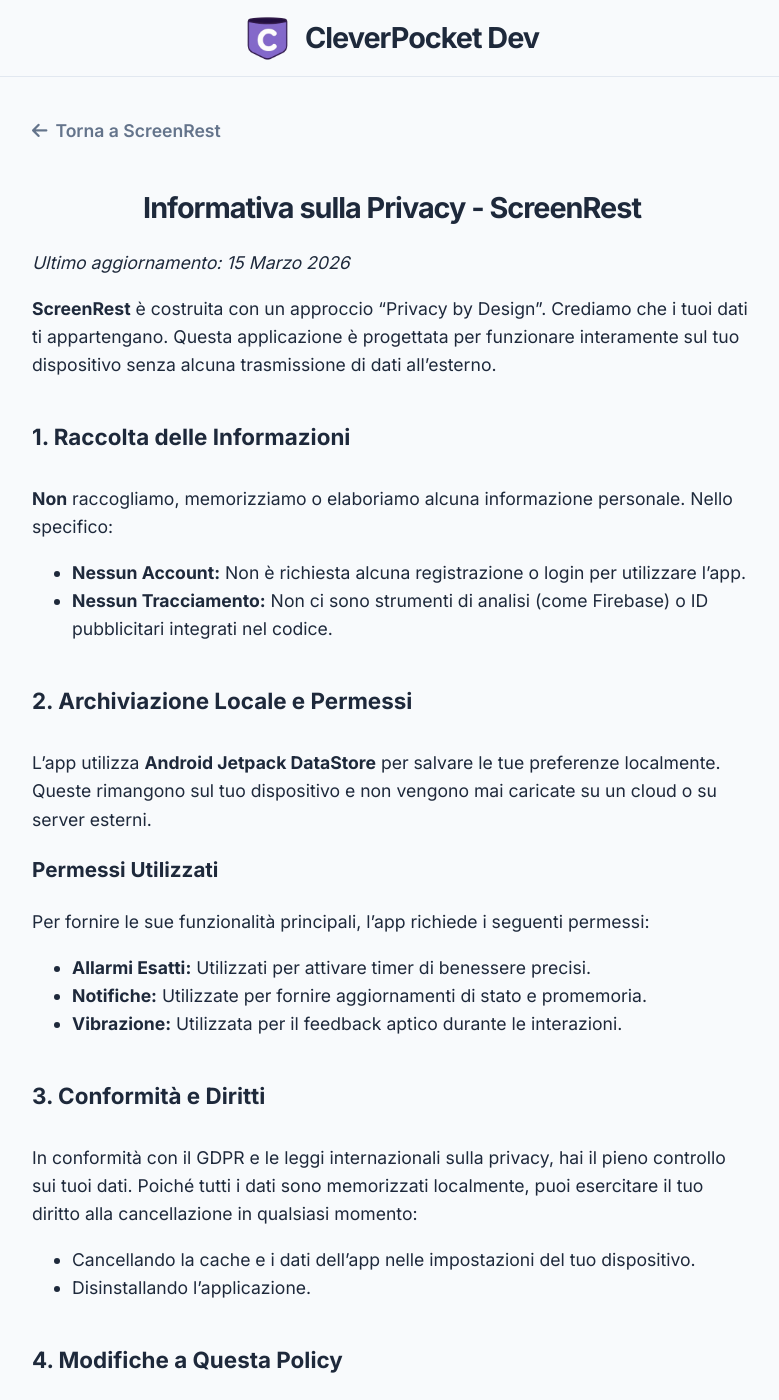
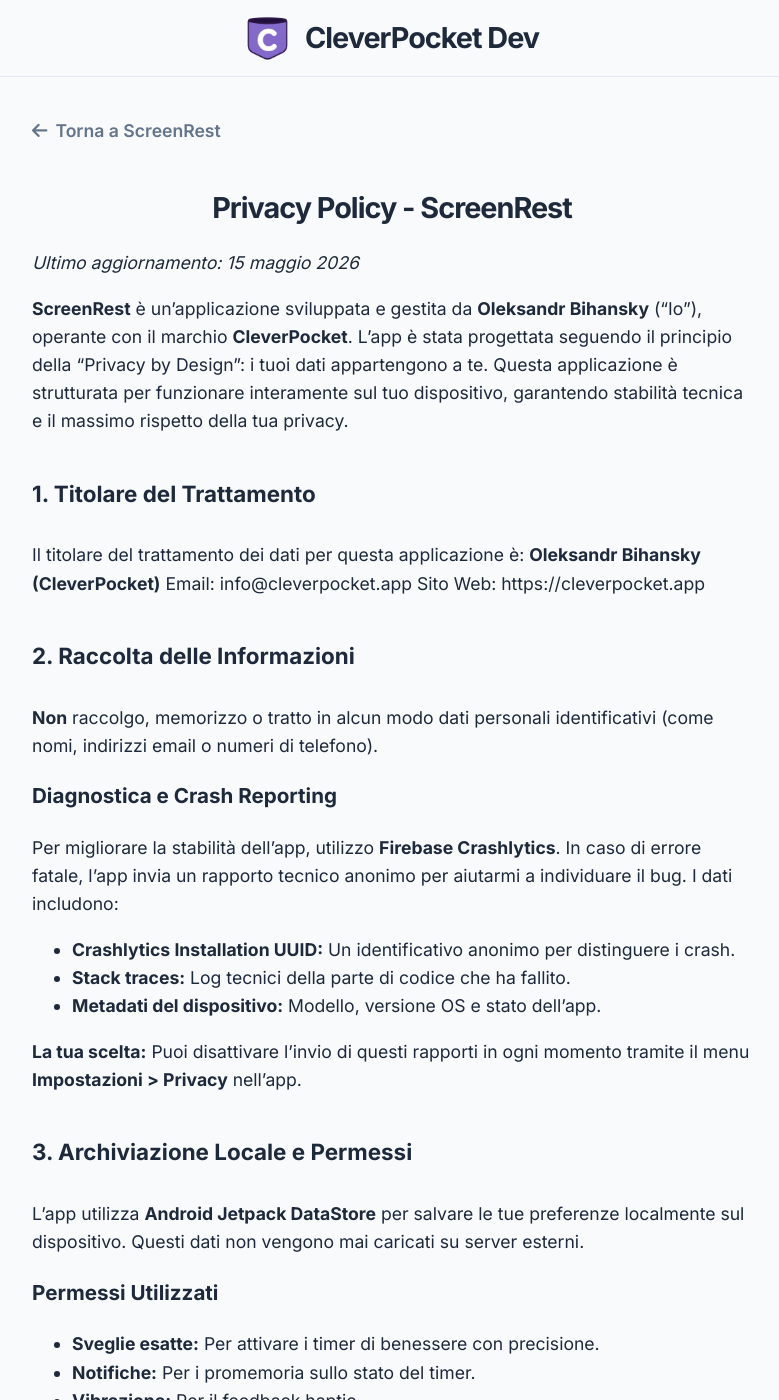
Before and after one commit to digitalcreat0r/sitoweb, a Jekyll site: the page built from policies/privacy-policy-screenrest_it.md, in a window 1280 px wide and 1400 px high. Shown: the whole window, without its empty margins (248-1027 px from the left). Built offline with Jekyll 4.4.1, drawn with Linux system fonts in a browser that asks for light colours; some of the changed text lies outside the part shown.

Commit message:
aggiornamento policy app

```diff
--- a/policies/privacy-policy-screenrest_it.md
+++ b/policies/privacy-policy-screenrest_it.md
@@ -5,34 +5,39 @@
 back_url: /it/apps/screenrest
 back_text: Torna a ScreenRest
 ---
-# Informativa sulla Privacy - ScreenRest
+# Privacy Policy - ScreenRest
 
-*Ultimo aggiornamento: 15 Marzo 2026*
+*Ultimo aggiornamento: 15 maggio 2026*
 
-**ScreenRest** è costruita con un approccio "Privacy by Design". Crediamo che i tuoi dati ti appartengano. Questa applicazione è progettata per funzionare interamente sul tuo dispositivo senza alcuna trasmissione di dati all'esterno.
+**ScreenRest** è un'applicazione sviluppata e gestita da **Oleksandr Bihansky** ("Io"), operante con il marchio **CleverPocket**. L'app è stata progettata seguendo il principio della "Privacy by Design": i tuoi dati appartengono a te. Questa applicazione è strutturata per funzionare interamente sul tuo dispositivo, garantendo stabilità tecnica e il massimo rispetto della tua privacy.
 
-## 1. Raccolta delle Informazioni
-**Non** raccogliamo, memorizziamo o elaboriamo alcuna informazione personale. Nello specifico:
+## 1. Titolare del Trattamento
+Il titolare del trattamento dei dati per questa applicazione è:
+**Oleksandr Bihansky (CleverPocket)**
+Email: {{ site.email }}
+Sito Web: {{ site.url }}
 
-- **Nessun Account:** Non è richiesta alcuna registrazione o login per utilizzare l'app.
-- **Nessun Tracciamento:** Non ci sono strumenti di analisi (come Firebase) o ID pubblicitari integrati nel codice.
+## 2. Raccolta delle Informazioni
+**Non** raccolgo, memorizzo o tratto in alcun modo dati personali identificativi (come nomi, indirizzi email o numeri di telefono).
 
-## 2. Archiviazione Locale e Permessi
-L'app utilizza **Android Jetpack DataStore** per salvare le tue preferenze localmente. Queste rimangono sul tuo dispositivo e non vengono mai caricate su un cloud o su server esterni.
+### Diagnostica e Crash Reporting
+Per migliorare la stabilità dell'app, utilizzo **Firebase Crashlytics**. In caso di errore fatale, l'app invia un rapporto tecnico anonimo per aiutarmi a individuare il bug. I dati includono:
+- **Crashlytics Installation UUID:** Un identificativo anonimo per distinguere i crash.
+- **Stack traces:** Log tecnici della parte di codice che ha fallito.
+- **Metadati del dispositivo:** Modello, versione OS e stato dell'app.
+
+**La tua scelta:** Puoi disattivare l'invio di questi rapporti in ogni momento tramite il menu **Impostazioni > Privacy** nell'app.
+
+## 3. Archiviazione Locale e Permessi
+L'app utilizza **Android Jetpack DataStore** per salvare le tue preferenze localmente sul dispositivo. Questi dati non vengono mai caricati su server esterni.
 
 ### Permessi Utilizzati
-Per fornire le sue funzionalità principali, l'app richiede i seguenti permessi:
-- **Allarmi Esatti:** Utilizzati per attivare timer di benessere precisi.
-- **Notifiche:** Utilizzate per fornire aggiornamenti di stato e promemoria.
-- **Vibrazione:** Utilizzata per il feedback aptico durante le interazioni.
+- **Sveglie esatte:** Per attivare i timer di benessere con precisione.
+- **Notifiche:** Per i promemoria sullo stato del timer.
+- **Vibrazione:** Per il feedback haptic.
 
-## 3. Conformità e Diritti
-In conformità con il GDPR e le leggi internazionali sulla privacy, hai il pieno controllo sui tuoi dati. Poiché tutti i dati sono memorizzati localmente, puoi esercitare il tuo diritto alla cancellazione in qualsiasi momento:
-- Cancellando la cache e i dati dell'app nelle impostazioni del tuo dispositivo.
-- Disinstallando l'applicazione.
+## 4. Conformità e Diritti
+In conformità con il GDPR, hai il controllo totale. Poiché i dati sono locali, puoi esercitare il diritto alla cancellazione semplicemente svuotando la cache dell'app o disinstallandola.
 
-## 4. Modifiche a Questa Policy
-Potremmo aggiornare la nostra Informativa sulla Privacy di tanto in tanto. Il tuo uso continuato dell'app dopo la pubblicazione delle modifiche costituisce l'accettazione dei nuovi termini.
-
-## 5. Informazioni di Contatto
-Se hai domande o necessità di supporto riguardo alla tua privacy, contattami all'indirizzo: **{{ site.email }}**
+## 5. Contatti
+Per qualsiasi domanda riguardante la tua privacy, puoi contattarmi direttamente all'indirizzo: **{{ site.email }}**
```
Also changed, not shown: policies/privacy-policy-screenrest.md (+23 -18 lines).
